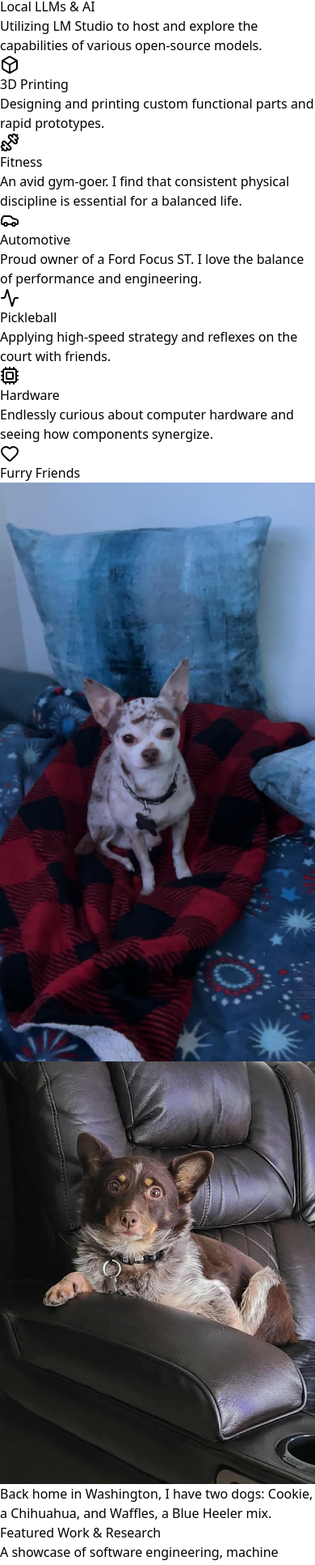
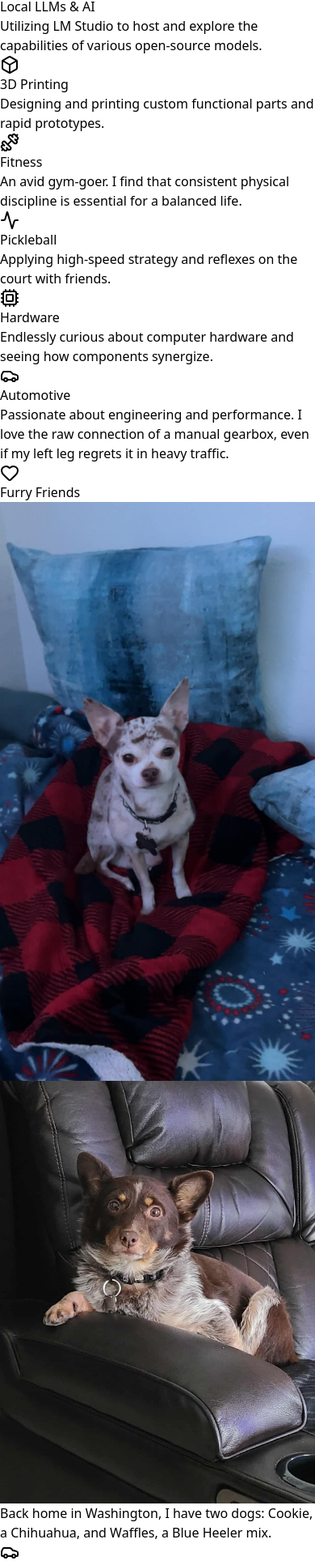
Before and after one commit to weeef/jordan-bastian-port, a React (Vite) app: page / in a window 390 px wide. Shown: the part 6085-8018 px from the top of the page at 81% size. Built offline with nearby package versions, Linux system fonts and the light colour scheme.

Commit message:
updated hobbies and car

```diff
--- a/src/Portfolio.jsx
+++ b/src/Portfolio.jsx
@@ -259,8 +259,8 @@ export default function Portfolio() {
               </p>
             </div>
 
-            <div className="flex flex-col lg:flex-row gap-8 max-w-6xl mx-auto items-start">
-              <div className="grid grid-cols-1 sm:grid-cols-2 gap-6 flex-1">
+            <div className="flex flex-col lg:flex-row gap-8 max-w-6xl mx-auto lg:items-stretch">
+              <div className="grid grid-cols-1 sm:grid-cols-2 lg:grid-cols-3 gap-6 flex-1">
                 <HobbyCard
                   icon={<Bot className="w-6 h-6 text-indigo-600" />}
                   title="Local LLMs & AI"
@@ -280,12 +280,6 @@ export default function Portfolio() {
                   color="bg-emerald-50"
                 />
                 <HobbyCard
-                  icon={<Car className="w-6 h-6 text-rose-600" />}
-                  title="Automotive"
-                  desc="Proud owner of a Ford Focus ST. I love the balance of performance and engineering."
-                  color="bg-rose-50"
-                />
-                <HobbyCard
                   icon={<Activity className="w-6 h-6 text-amber-600" />}
                   title="Pickleball"
                   desc="Applying high-speed strategy and reflexes on the court with friends."
@@ -297,9 +291,16 @@ export default function Portfolio() {
                   desc="Endlessly curious about computer hardware and seeing how components synergize."
                   color="bg-violet-50"
                 />
+                <HobbyCard
+                  icon={<Car className="w-6 h-6 text-rose-600" />}
+                  title="Automotive"
+                  desc="Passionate about engineering and performance. I love the raw connection of a manual gearbox, even if my left leg regrets it in heavy traffic."
+                  color="bg-rose-50"
+                />
               </div>
 
-              <div className="lg:w-80 w-full flex-shrink-0 bg-white rounded-2xl p-8 border border-slate-200 shadow-sm flex flex-col">
+              <div className="lg:w-80 w-full flex-shrink-0 flex flex-col gap-6">
+                <div className="bg-white rounded-2xl p-8 border border-slate-200 shadow-sm flex flex-col flex-1">
                   <div className="flex items-center gap-3 mb-6">
                     <div className="bg-rose-50 p-2.5 rounded-xl text-rose-600">
                       <Heart className="w-6 h-6" />
@@ -311,7 +312,8 @@ export default function Portfolio() {
                     <div className="aspect-square rounded-2xl overflow-hidden shadow-sm group relative border border-slate-100">
                       <img
                         src="/images/cookie.jpg"
-                      alt="Cookie"
+                        alt="Cookie the Chihuahua"
+                        loading="lazy"
                         className="w-full h-full object-cover cursor-pointer hover:scale-110 transition-transform duration-500"
                         onClick={() => setSelectedImage('/images/cookie.jpg')}
                       />
@@ -319,7 +321,8 @@ export default function Portfolio() {
                     <div className="aspect-square rounded-2xl overflow-hidden shadow-sm group relative border border-slate-100">
                       <img
                         src="/images/waffles.jpg"
-                      alt="Waffles"
+                        alt="Waffles the Blue Heeler mix"
+                        loading="lazy"
                         className="w-full h-full object-cover cursor-pointer hover:scale-110 transition-transform duration-500"
                         onClick={() => setSelectedImage('/images/waffles.jpg')}
                       />
@@ -330,9 +333,32 @@ export default function Portfolio() {
                     Back home in Washington, I have two dogs: <span className="font-semibold text-slate-800">Cookie</span>, a Chihuahua, and <span className="font-semibold text-slate-800">Waffles</span>, a Blue Heeler mix.
                   </p>
                 </div>
+
+                <div className="bg-white rounded-2xl p-8 border border-slate-200 shadow-sm flex flex-col flex-1">
+                  <div className="flex items-center gap-3 mb-6">
+                    <div className="bg-rose-50 p-2.5 rounded-xl text-rose-600">
+                      <Car className="w-6 h-6" />
+                    </div>
+                    <h4 className="font-bold text-slate-900 text-lg">Performance Daily</h4>
+                  </div>
+
+                  <div className="aspect-video rounded-2xl overflow-hidden shadow-sm group relative border border-slate-100 mb-6 flex-1">
+                    <img
+                      src="/images/car.jpg"
+                      alt="Ford Focus ST"
+                      loading="lazy"
+                      className="w-full h-full object-cover cursor-pointer hover:scale-110 transition-transform duration-500"
+                      onClick={() => setSelectedImage('/images/car.jpg')}
+                    />
+                  </div>
+
+                  <p className="text-slate-600 leading-relaxed text-sm">
+                    I'm a firm believer that your daily driver should have character. My <span className="font-semibold text-slate-800">Ford Focus ST</span> is the perfect blend of utility and boost—though rowing through gears in stop-and-go traffic is definitely a test of patience.
+                  </p>
                 </div>
               </div>
-
+            </div>
+          </div>
         </div>
       </section>
 
@@ -387,7 +413,7 @@ export default function Portfolio() {
 
               <div className="mt-auto bg-slate-50 rounded-xl p-4 flex items-center gap-4 border border-slate-100">
                 <div className="w-16 h-16 bg-white rounded-lg border border-slate-200 overflow-hidden flex-shrink-0 flex items-center justify-center shadow-sm">
-                  <img src="/images/melda.jpg" alt="Melda Main Character" className="max-w-full max-h-full object-contain cursor-pointer hover:scale-110 transition-transform" onClick={() => setSelectedImage('/images/melda.jpg')} />
+                  <img src="/images/melda.jpg" alt="Melda Main Character" loading="lazy" className="max-w-full max-h-full object-contain cursor-pointer hover:scale-110 transition-transform" onClick={() => setSelectedImage('/images/melda.jpg')} />
                 </div>
                 <div className="text-sm text-slate-500">
                   <span className="font-semibold text-slate-700 block">Featured Asset</span>
@@ -398,7 +424,7 @@ export default function Portfolio() {
 
             <div className="bg-white rounded-2xl p-0 border border-slate-200 shadow-sm hover:shadow-xl transition-shadow overflow-hidden group flex flex-col">
               <div className="h-48 overflow-hidden bg-slate-100 relative cursor-pointer" onClick={() => setSelectedImage('/images/tail.jpg')}>
-                <img src="/images/tail.jpg" alt="Variation in Tail to Body Ratio Poster" className="w-full h-full object-cover object-top opacity-90 group-hover:opacity-100 transition-opacity" />
+                <img src="/images/tail.jpg" alt="Variation in Tail to Body Ratio Poster" loading="lazy" className="w-full h-full object-cover object-top opacity-90 group-hover:opacity-100 transition-opacity" />
                 <div className="absolute inset-0 bg-gradient-to-t from-black/60 to-transparent flex items-end p-6">
                    <h3 className="text-xl font-bold text-white">Canidae Tail Variation</h3>
                 </div>
@@ -419,7 +445,7 @@ export default function Portfolio() {
 
             <div className="bg-white rounded-2xl p-0 border border-slate-200 shadow-sm hover:shadow-xl transition-shadow overflow-hidden group flex flex-col">
               <div className="h-48 overflow-hidden bg-slate-100 relative cursor-pointer" onClick={() => setSelectedImage('/images/trust.jpg')}>
-                <img src="/images/trust.jpg" alt="Trust in Autonomous Vehicles Poster" className="w-full h-full object-cover object-top opacity-90 group-hover:opacity-100 transition-opacity" />
+                <img src="/images/trust.jpg" alt="Trust in Autonomous Vehicles Poster" loading="lazy" className="w-full h-full object-cover object-top opacity-90 group-hover:opacity-100 transition-opacity" />
                 <div className="absolute inset-0 bg-gradient-to-t from-black/60 to-transparent flex items-end p-6">
                    <h3 className="text-xl font-bold text-white">Trust in Autonomous Vehicles</h3>
                 </div>
@@ -487,7 +513,7 @@ export default function Portfolio() {
             <div className="bg-slate-50 rounded-2xl p-8 border border-slate-200 flex flex-col h-full hover:shadow-lg transition-shadow group">
               <div className="flex items-center gap-4 mb-6">
                 <div className="bg-white p-2 rounded-xl shadow-sm border border-slate-100 flex-shrink-0 w-14 h-14 flex items-center justify-center overflow-hidden">
-                  <img src="/images/micro.png" alt="Microsoft Logo" className="max-w-full max-h-full object-contain" />
+                  <img src="/images/micro.png" alt="Microsoft Logo" loading="lazy" className="max-w-full max-h-full object-contain" />
                 </div>
                 <div>
                   <h3 className="font-bold text-slate-900 leading-tight">Career Essentials in Project Management</h3>
@@ -522,7 +548,7 @@ export default function Portfolio() {
             <div className="bg-slate-50 rounded-2xl p-8 border border-slate-200 flex flex-col h-full hover:shadow-lg transition-shadow group">
               <div className="flex items-center gap-4 mb-6">
                 <div className="bg-white p-2 rounded-xl shadow-sm border border-slate-100 flex-shrink-0 w-14 h-14 flex items-center justify-center overflow-hidden">
-                  <img src="/images/ibm.png" alt="IBM Logo" className="max-w-full max-h-full object-contain" />
+                  <img src="/images/ibm.png" alt="IBM Logo" loading="lazy" className="max-w-full max-h-full object-contain" />
                 </div>
                 <div>
                   <h3 className="font-bold text-slate-900 leading-tight">Project Management Foundations</h3>
@@ -767,6 +793,7 @@ function TimelineItem({ year, title, desc, icon, images, subs, onImageClick, ext
                       <img
                         src={imgSrc}
                         alt={`${title} visual`}
+                        loading="lazy"
                         className={`absolute inset-0 w-full h-full object-cover group-hover/img:scale-105 transition-transform duration-300`}
                         style={{ objectPosition: position }}
                       />
@@ -808,6 +835,7 @@ function TimelineItem({ year, title, desc, icon, images, subs, onImageClick, ext
                             <img
                               src={imgSrc}
                               alt={`${sub.title} visual`}
+                              loading="lazy"
                               className={`absolute inset-0 w-full h-full object-cover group-hover/subimg:scale-105 transition-transform duration-300`}
                               style={{ objectPosition: position }}
                             />
```
Also changed, not shown: public/images/car.jpg (added). Lines whose indentation alone changed are shown as unchanged.
